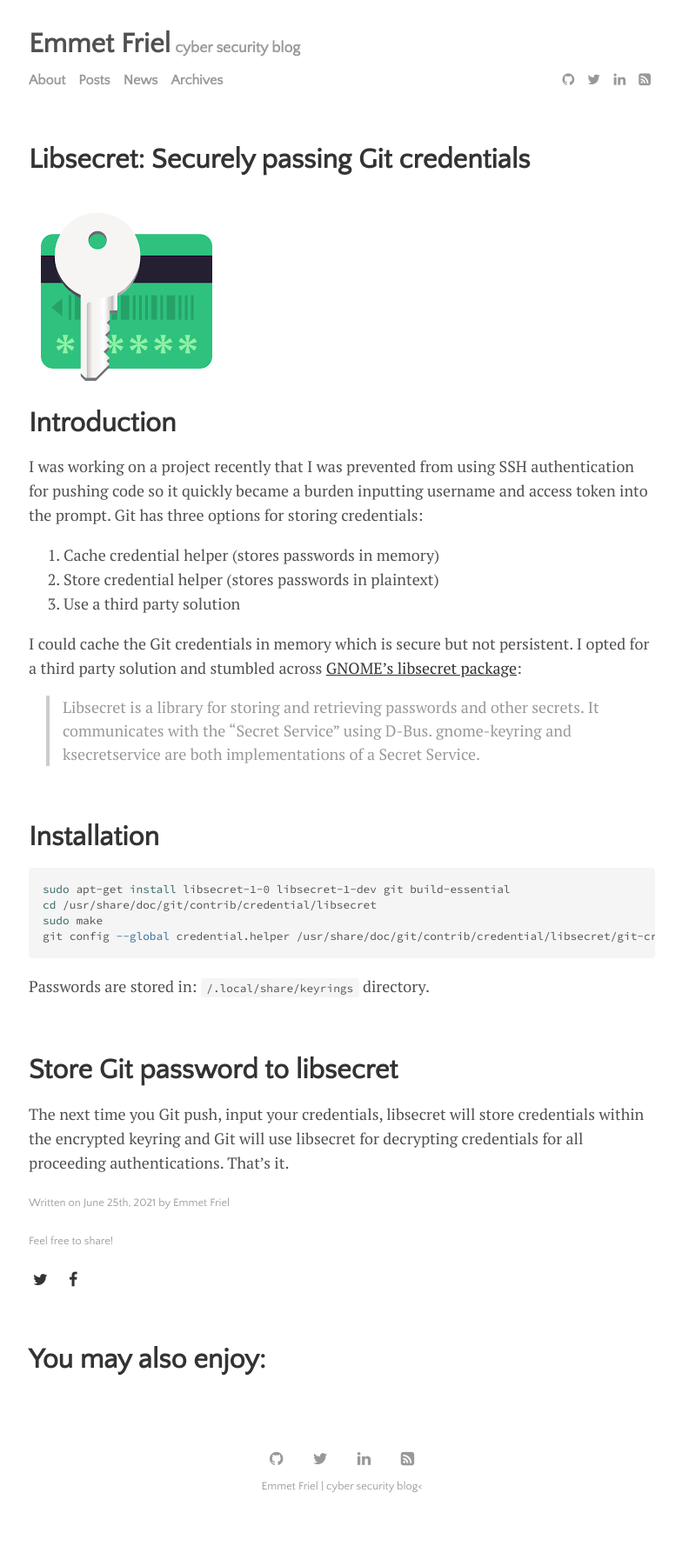
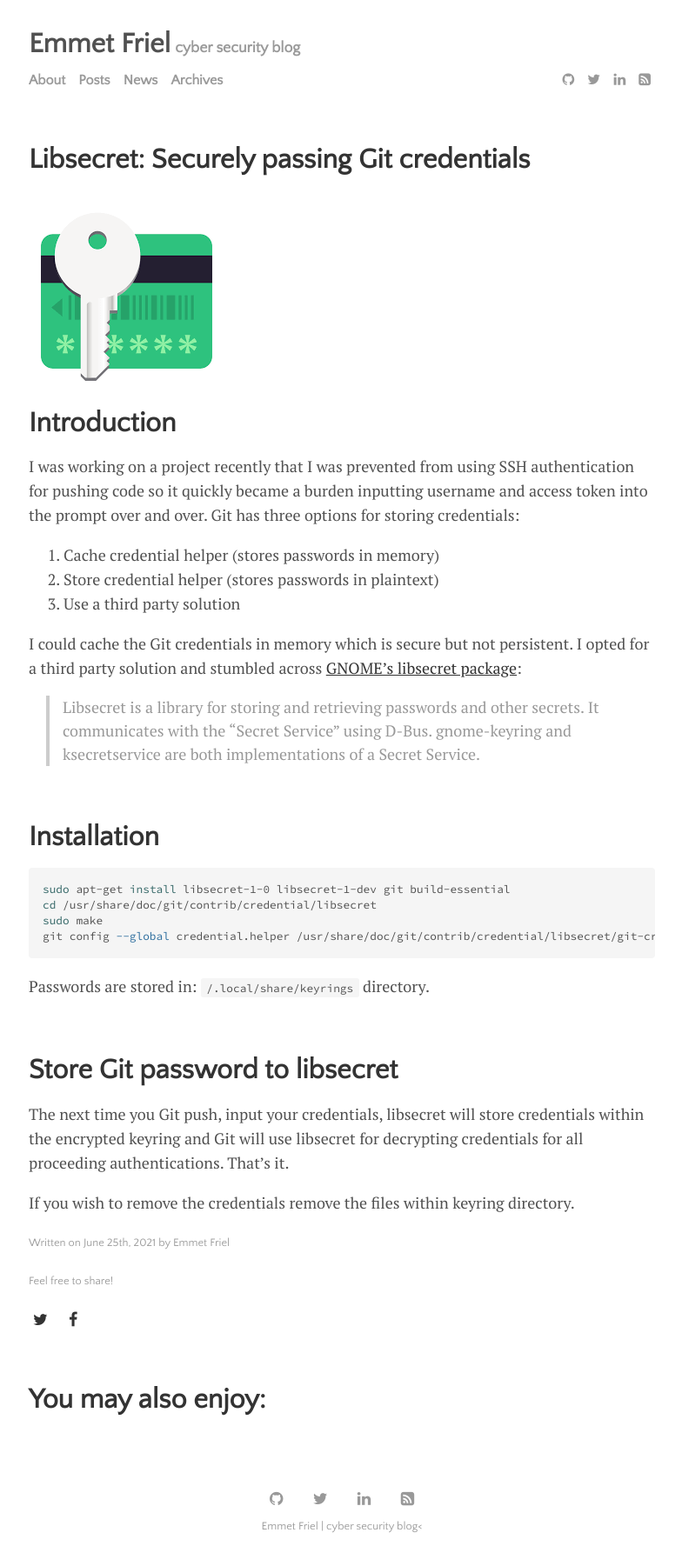
Before and after one commit to efriel94/ef_blog, a Jekyll site: the page built from _posts/Privacy/2021-06-25-libsecret-git.md, in a window 1280 px wide. Shown: the whole page at 87% size, without its empty margins (247-1031 px from the left). Built offline with Jekyll 4.4.1, drawn with Linux system fonts in a browser that asks for light colours; before the commit the page ends 1755 px from its top, so only the background shows below that.

Commit message:
updated libsecret-git.md

````diff
--- a/_posts/Privacy/2021-06-25-libsecret-git.md
+++ b/_posts/Privacy/2021-06-25-libsecret-git.md
@@ -7,7 +7,7 @@ image: git/keyring.png
 ---
 
 # Introduction
-I was working on a project recently that I was prevented from using SSH authentication for pushing code so it quickly became a burden inputting username and access token into the prompt. Git has three options for storing credentials:
+I was working on a project recently that I was prevented from using SSH authentication for pushing code so it quickly became a burden inputting username and access token into the prompt over and over. Git has three options for storing credentials:
 1. Cache credential helper (stores passwords in memory)
 2. Store credential helper (stores passwords in plaintext)
 3. Use a third party solution
@@ -32,4 +32,6 @@ Passwords are stored in: ```/.local/share/keyrings``` directory.
 
 # Store Git password to libsecret
 
-The next time you Git push, input your credentials, libsecret will store credentials within the encrypted keyring and Git will use libsecret for decrypting credentials for all proceeding authentications. That's it.
+The next time you Git push, input your credentials, libsecret will store credentials within the encrypted keyring and Git will use libsecret for decrypting credentials for all proceeding authentications. That's it. <br>
+
+If you wish to remove the credentials remove the files within keyring directory.
````
